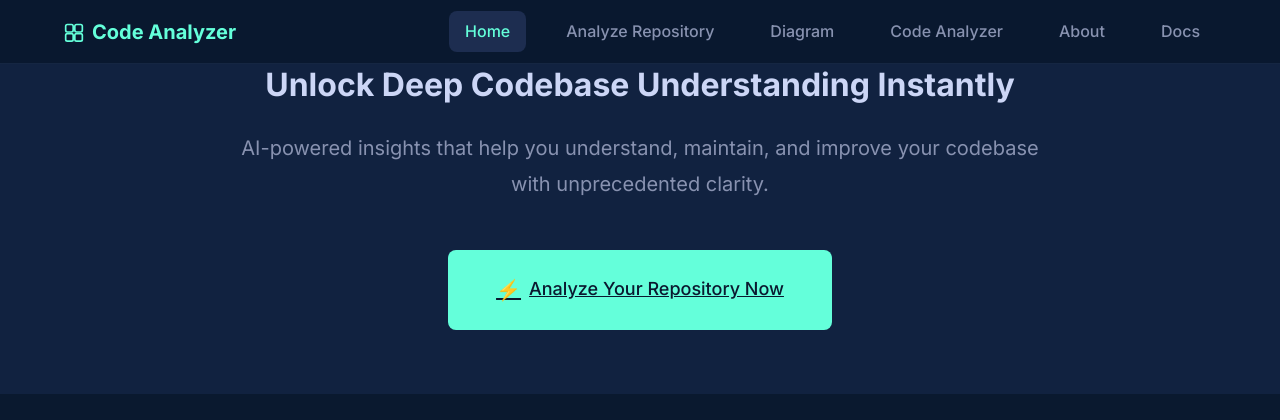
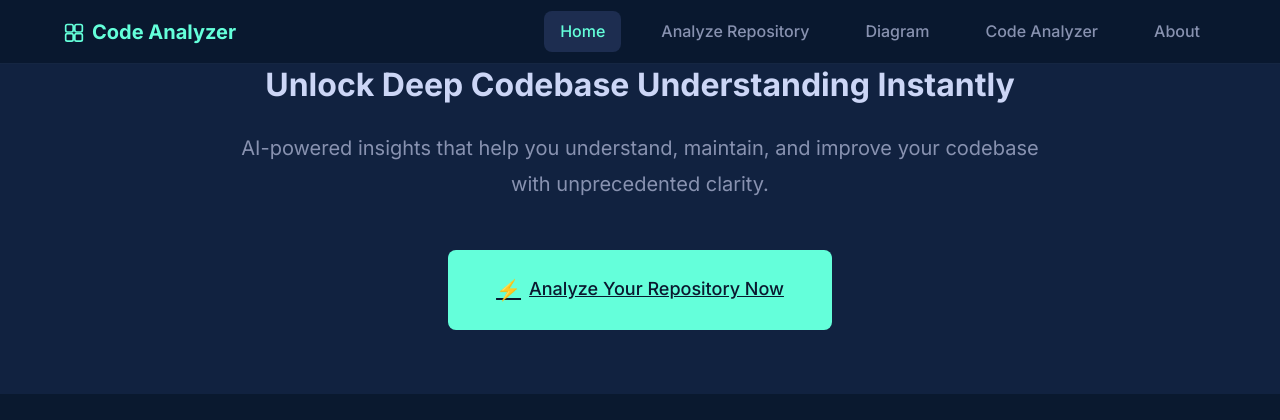
Before and after one commit to Maharsh-Nayak/Code-Analyzer, a Flask app: page / in a window 1280 px wide. Shown: the top 420 px of the page. Run offline with Flask 3, Linux system fonts and the light colour scheme; some libraries are stand-ins or nearby versions.

Commit message:
Update index.html

```diff
--- a/templates/index.html
+++ b/templates/index.html
@@ -30,7 +30,7 @@
         <a href="/diagram-generator" class="nav-link">Diagram</a>
         <a href="/code-analyzer" class="nav-link">Code Analyzer</a>
         <a href="/about" class="nav-link">About</a>
-        <a href="/docs" class="nav-link">Docs</a>
+
       </div>
     </div>
   </nav>
```
